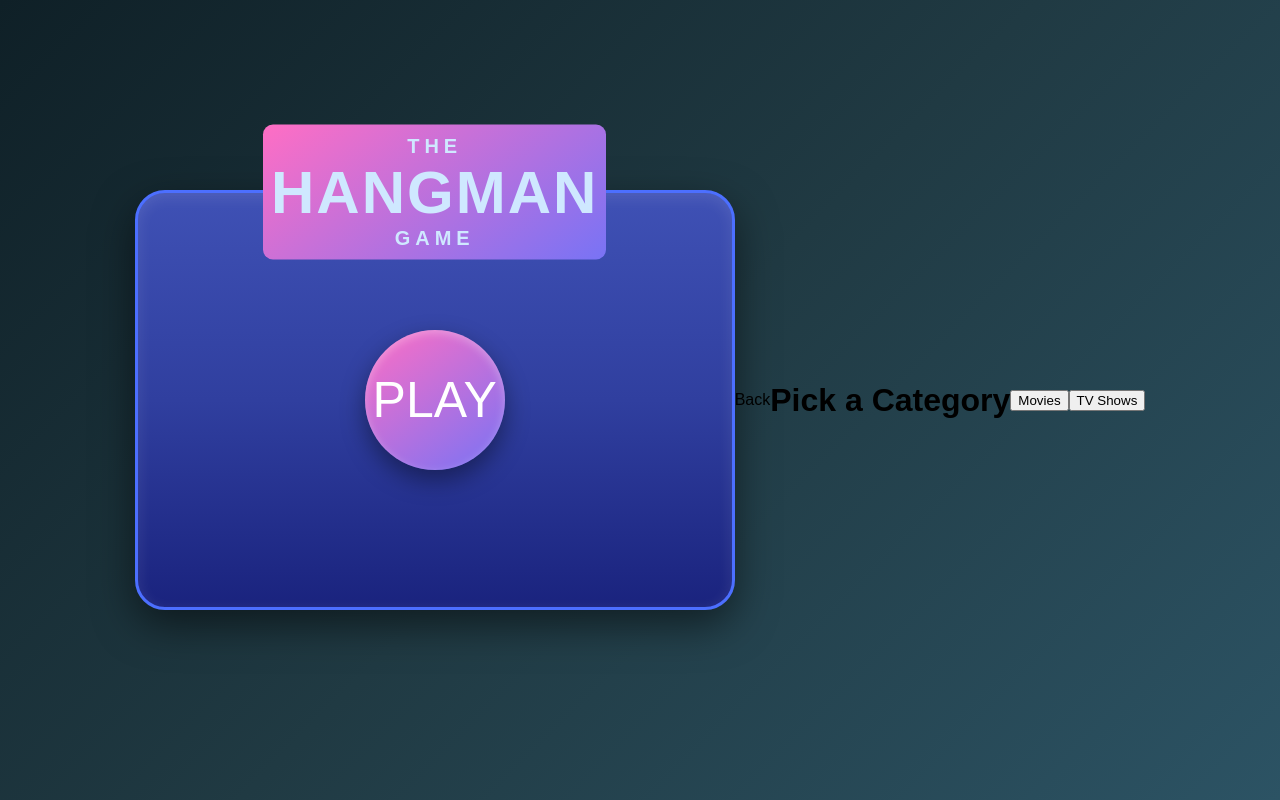
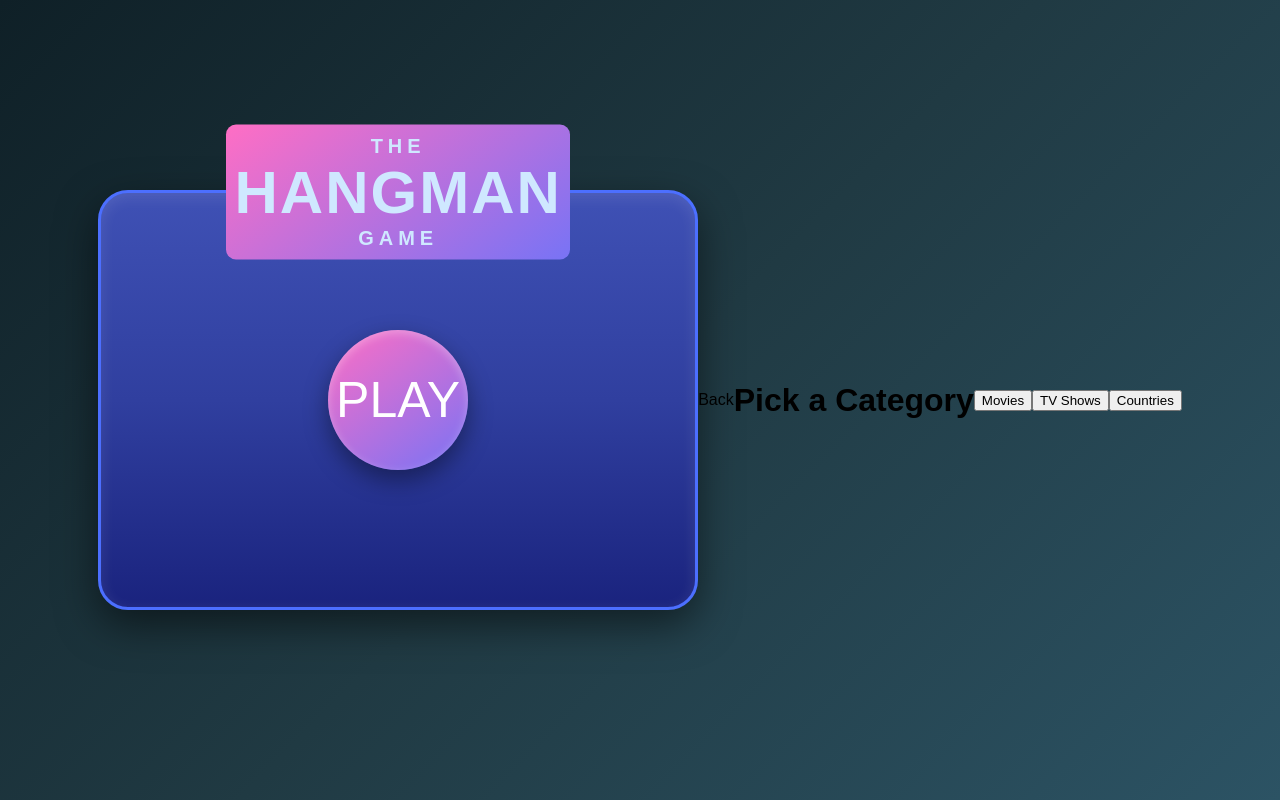
Before and after one commit to lazicddavid/hangman_game, a plain HTML site: page index.html in a window 1280 px wide. Drawn offline with Linux system fonts and the light colour scheme.

Commit message:
added  <button>Countries</button>

```diff
--- a/index.html
+++ b/index.html
@@ -21,6 +21,7 @@
     <h1>Pick a Category</h1>
     <button>Movies</button>
     <button>TV Shows</button>
+    <button>Countries</button>
     <script type="module" src="script.js"></script>
   </body>
 </html>
```
